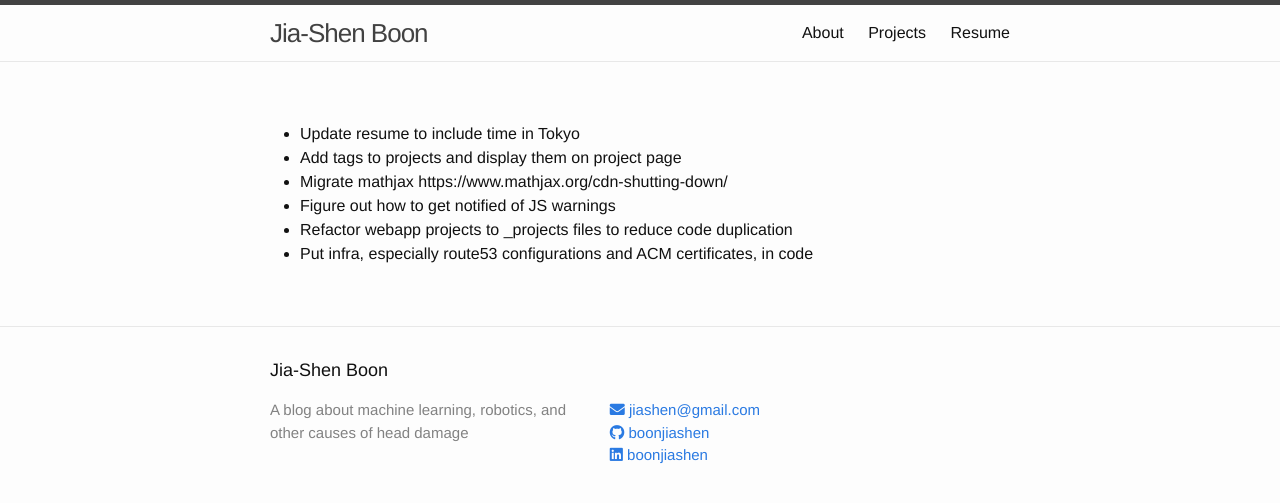
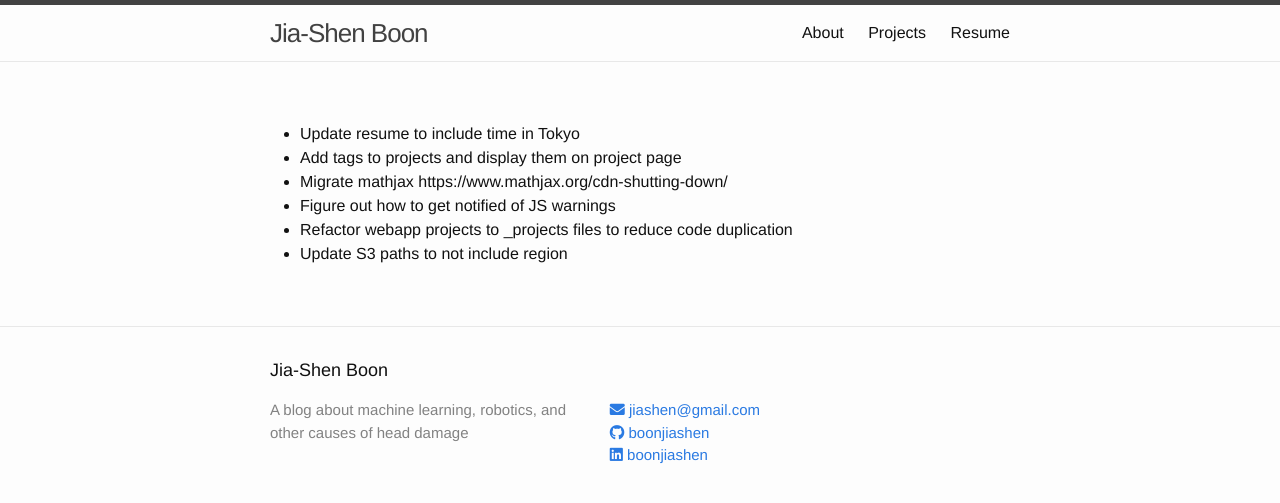
Before and after one commit to boonjiashen2/boonjiashen2.github.io, a Jekyll site: the page built from TODO.md, in a window 1280 px wide. Shown: the top 503 px of the page. Built offline with Jekyll 4.4.1, drawn with Linux system fonts in a browser that asks for light colours; our own code applies the rules of GitHub Pages for plain Markdown files.

```diff
--- a/TODO.md
+++ b/TODO.md
@@ -3,4 +3,4 @@
 * Migrate mathjax https://www.mathjax.org/cdn-shutting-down/
 * Figure out how to get notified of JS warnings
 * Refactor webapp projects to _projects files to reduce code duplication
-* Put infra, especially route53 configurations and ACM certificates, in code
+* Update S3 paths to not include region
```
Also changed, not shown: projects.md (+1 -1 lines).
